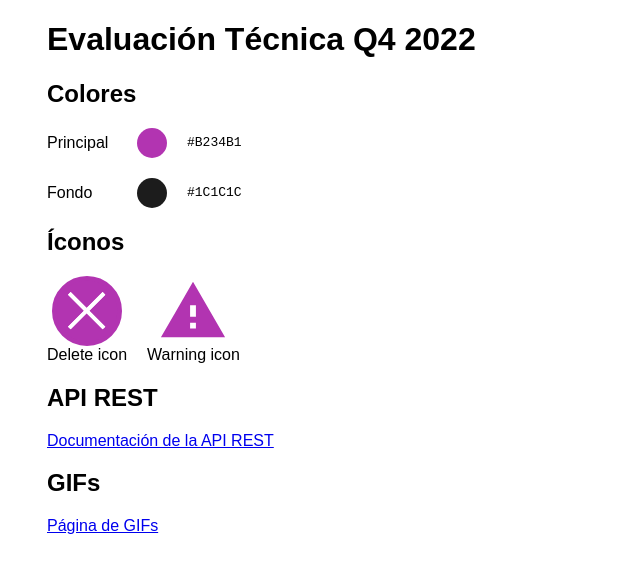
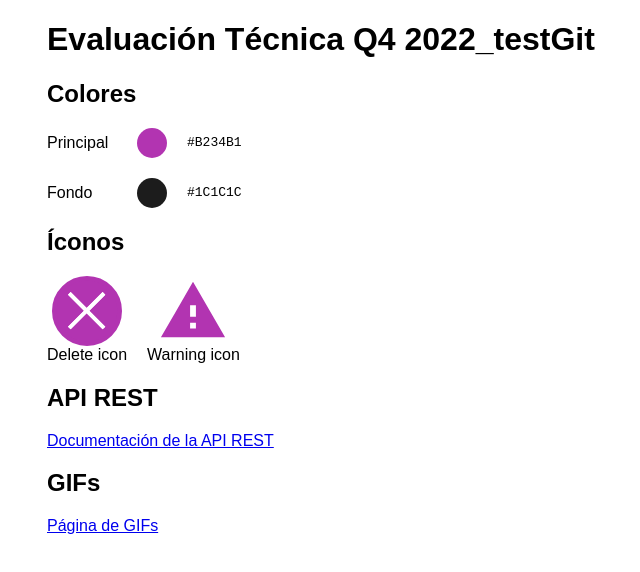
Before and after one commit to bjuanacio/evaluacion-Q4-2022, a React (Create React App) app: page / in a window 1280 px wide. Shown: the top 572 px of the page, without its empty margins (81-721 px from the left). Built offline with nearby package versions, Linux system fonts and the light colour scheme.

Commit message:
test git

```diff
--- a/src/app.tsx
+++ b/src/app.tsx
@@ -6,7 +6,7 @@ import "./app.scss";
 const App = () => {
   return (
     <div className="app">
-      <h1>Evaluación Técnica Q4 2022</h1>
+      <h1>Evaluación Técnica Q4 2022_testGit</h1>
       <section>
         <h2>Colores</h2>
         <div className="app__color-container">
```
